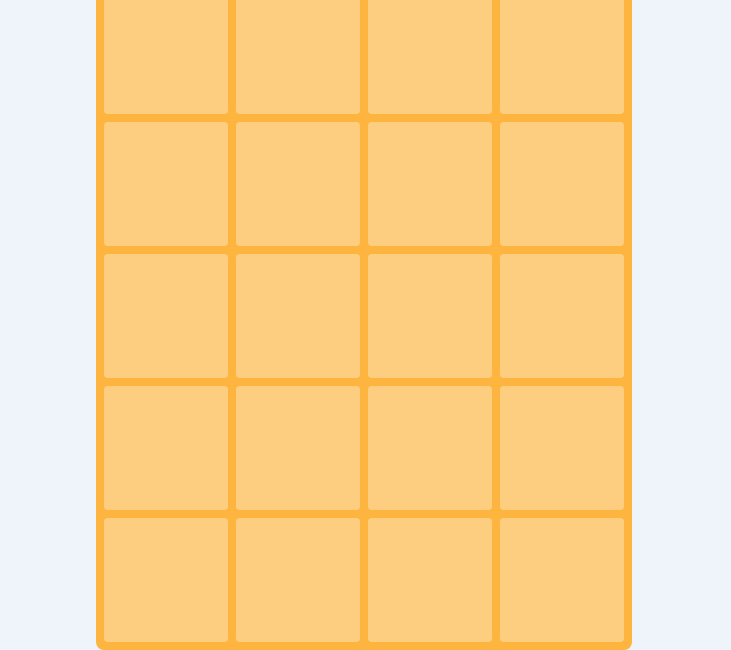
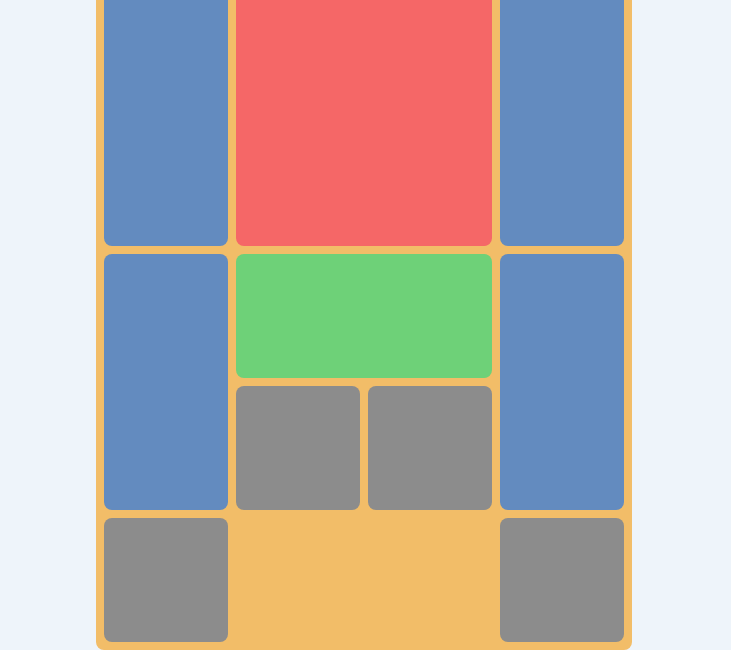
Before and after one commit to tujiaqi2002/klotski_Hua-Rong-Dao, a plain HTML site: page index.html in a window 1280 px wide. Shown: the part 150-800 px from the top of the page, without its empty margins (276-1007 px from the left). Drawn offline with Linux system fonts and the light colour scheme.

Commit message:
The pieces now can presented

```diff
--- a/Board.js
+++ b/Board.js
@@ -64,18 +64,20 @@ export default class Board {
     console.table(this.grid);
   }
 
-  createCellElements(boardElemnt) {
-    boardElemnt.style.setProperty('--grid-height', GIRD_HEIGHT);
-    boardElemnt.style.setProperty('--grid-width', GIRD_WIDTH);
-    boardElemnt.style.setProperty('--cell-size', `${CELL_SIZE}vmin`);
-    boardElemnt.style.setProperty('--cell-gap', `${CELL_GAP}vmin`);
-    const cells = [];
-    for (let i = 0; i < GIRD_HEIGHT * GIRD_WIDTH; i++) {
-      const cell = document.createElement('div');
-      cell.classList.add('cell');
-      cells.push(cell);
-      boardElemnt.append(cell);
-    }
-    return cells;
+  createBoard(boardElement) {
+    boardElement.style.setProperty('--grid-height', GIRD_HEIGHT);
+    boardElement.style.setProperty('--grid-width', GIRD_WIDTH);
+    boardElement.style.setProperty('--cell-size', `${CELL_SIZE}vmin`);
+    boardElement.style.setProperty('--cell-gap', `${CELL_GAP}vmin`);
+    // const cells = [];
+    // for (let i = 0; i < GIRD_HEIGHT * GIRD_WIDTH; i++) {
+    //   const cell = document.createElement('div');
+    //   cell.classList.add('cell');
+    //   cells.push(cell);
+    //   boardElement.append(cell);
+    // }
+    // return cells;
   }
+
+
 }
--- a/Piece.js
+++ b/Piece.js
@@ -1,9 +1,82 @@
 export default class Piece {
-  constructor(isGoal, isSingle, rowIndex, colIndex, orientation) {
+  #rowIndex;
+  #colIndex;
+
+  constructor(pieceContainer, isGoal, isSingle, rowIndex, colIndex, orientation) {
     this.isGoal = isGoal;
     this.isSingle = isSingle;
-    this.rowIndex = rowIndex;
-    this.colIndex = colIndex;
+    this.#rowIndex = rowIndex;
+    this.#colIndex = colIndex;
     this.orientation = orientation;
+    this.isClicked = false;
+    this.pieceContainer = pieceContainer;
+
+    this.pieceElement = this.createPieceElement();
+    this.pieceContainer.addEventListener('mouseup', () => mouseUpResponse(this));
+  }
+
+  createPieceElement() {
+    const pieceElement = document.createElement('div');
+    this.pieceContainer.append(pieceElement);
+    pieceElement.style.setProperty('--x', this.colIndex);
+    pieceElement.style.setProperty('--y', this.rowIndex);
+    pieceElement.addEventListener('mousemove', () => mouseMoveResponse(this));
+
+    pieceElement.addEventListener('mousedown', () => mouseDownResponse(this));
+    if (this.isSingle) {
+      pieceElement.classList.add('piece-single');
+    } else if (this.isGoal) {
+      pieceElement.classList.add('piece-goal');
+    } else if (this.orientation == 'h') {
+      pieceElement.classList.add('piece-horizontal');
+    } else if (this.orientation == 'v') {
+      pieceElement.classList.add('piece-vertical');
+    }
+    return pieceElement;
+  }
+
+  get rowIndex() {
+    return this.#rowIndex;
+  }
+
+  set rowIndex(rowIndex) {
+    this.#rowIndex = rowIndex;
+    this.pieceElement.style.setProperty('--y', rowIndex);
+  }
+
+  get colIndex() {
+    return this.#colIndex;
+  }
+
+  set colIndex(colIndex) {
+    this.#colIndex = colIndex;
+    this.pieceElement.style.setProperty('--x', colIndex);
   }
 }
+
+function mouseDownResponse(piece) {
+  // make border black
+  piece.pieceElement.style.setProperty('border', 'solid black 7px');
+  piece.clickedPositionX = event.clientX;
+  piece.clickedPositionY = event.clientY;
+  piece.isClicked = true;
+}
+
+function mouseUpResponse(piece) {
+  piece.pieceElement.style.removeProperty('border');
+}
+
+function mouseMoveResponse(piece) {
+  //   console.log(event.layerX);
+  //   console.log(event);
+  //   console.log(piece.pieceElement.getBoundingClientRect());
+  //   console.log(piece.pieceElement.getBoundingClientRect().width);
+  //   console.log(
+  //     (event.clientX - piece.clickedPositionX) / piece.pieceElement.getBoundingClientRect().width
+  //   );
+  //   console.log(event.clientX - piece.clickedPositionX);
+
+  const a = event.clientX - piece.clickedPositionX;
+  console.log(event.movementX);
+//   piece.pieceElement.style.setProperty('--dx', event.movementX);
+}
--- a/hua_rong_dao.js
+++ b/hua_rong_dao.js
@@ -6,19 +6,20 @@ const board = document.getElementById('game-board');
 const puzzlePieces = [];
 
 let puzzleTxt = '^11^v11v^<>^v22v2..2';
+
 let goalFound = false;
 for (let rowIndex = 0; rowIndex < 5; rowIndex++) {
   for (let colIndex = 0; colIndex < 4; colIndex++) {
     let char = puzzleTxt[rowIndex * 4 + colIndex];
     if (char == '^') {
-      puzzlePieces.push(new Piece(false, false, rowIndex, colIndex, 'v'));
+      puzzlePieces.push(new Piece(board, false, false, rowIndex, colIndex, 'v'));
     } else if (char == '<') {
-      puzzlePieces.push(new Piece(false, false, rowIndex, colIndex, 'h'));
+      puzzlePieces.push(new Piece(board, false, false, rowIndex, colIndex, 'h'));
     } else if (char == '2') {
-      puzzlePieces.push(new Piece(false, true, rowIndex, colIndex, null));
+      puzzlePieces.push(new Piece(board, false, true, rowIndex, colIndex, null));
     } else if (char == '1') {
       if (!goalFound) {
-        puzzlePieces.push(new Piece(true, false, rowIndex, colIndex, null));
+        puzzlePieces.push(new Piece(board, true, false, rowIndex, colIndex, null));
       }
       goalFound = true;
     }
@@ -29,5 +30,7 @@ console.log(puzzlePieces);
 
 const puzzle = new Board(puzzlePieces);
 
-puzzle.createCellElements(board);
+puzzle.createBoard(board);
 console.table(puzzle.grid);
+
+board;
--- a/hua_rong_dao.sass
+++ b/hua_rong_dao.sass
@@ -1,9 +1,10 @@
-*, *::before, *::after
+*,
+*::before,
+*::after
     box-sizing: border-box
     font-family: Arial
 
 body
-
     background-color: #eef4fa
     display: flex
     flex-direction: column
@@ -16,7 +17,7 @@ body
     position: relative
 
 #game-title
-    font-family: system-ui, -apple-system, BlinkMacSystemFont, 'Segoe UI', Roboto, Oxygen, Ubuntu, Cantarell, 'Open Sans', 'Helvetica Neue', sans-serif
+    font-family: system-ui, -apple-system, BlinkMacSystemFont, "Segoe UI", Roboto, Oxygen, Ubuntu, Cantarell, "Open Sans", "Helvetica Neue", sans-serif
     font-weight: bolder
     font-size: 12vmin
     color: #595959
@@ -25,50 +26,74 @@ body
     justify-content: space-around
     gap: 2vmin
     display: flex
-
     border-radius: 1vmin
-    font-family: system-ui, -apple-system, BlinkMacSystemFont, 'Segoe UI', Roboto, Oxygen, Ubuntu, Cantarell, 'Open Sans', 'Helvetica Neue', sans-serif
+    font-family: system-ui, -apple-system, BlinkMacSystemFont, "Segoe UI", Roboto, Oxygen, Ubuntu, Cantarell, "Open Sans", "Helvetica Neue", sans-serif
     font-weight: bolder
     font-size: 5.5vmin
     margin: 1vmin
 
-#score-section *
-    background-color: #AAA
-    color: #fcf4f4
-    border-radius: 1vmin
-    padding: 0.8vmin
+    & *
+        background-color: #AAA
+        color: #fcf4f4
+        border-radius: 1vmin
+        padding: 0.8vmin
 
 #game-board
     display: grid
-    grid-template-columns: repeat(var(--grid-size), var(--cell-size))
-    grid-template-rows: repeat(var(--grid-size), var(--cell-size))
-    background-color: #CCC
+    grid-template-columns: repeat(var(--grid-width), var(--cell-size))
+    grid-template-rows: repeat(var(--grid-height), var(--cell-size))
+    background-color: #f2bd68
     gap: var(--cell-gap)
     border-radius: 1vmin
     padding: var(--cell-gap)
     position: relative
 
-.cell
-    background-color: #AAA
-    border-radius: 1vmin
-
-.tile
+.piece
     position: absolute
     display: flex
     justify-content: center
     align-items: center
-    width: var(--cell-size)
-    height: var(--cell-size)
+
     border-radius: 1vmin
     top: calc(var(--y) * (var(--cell-size) + var(--cell-gap)) + var(--cell-gap))
-    left: calc(var(--x) * (var(--cell-size) + var(--cell-gap)) + var(--cell-gap))
+    left: calc(var(--x) * (var(--cell-size) + var(--cell-gap)) + var(--cell-gap) )
     font-weight: bold
-    background-color: hsl(0, 50%, var(--background-lightness))
-    color: hsl(0, 25%, var(--text-lightness))
+    -webkit-animation: show 200ms ease-in-out
     animation: show 200ms ease-in-out
     transition: 100ms ease-in-out
 
+.piece-single
+    @extend .piece
+    background-color: #8c8c8c
+    width: var(--cell-size)
+    height: var(--cell-size)
+
+.piece-goal
+    @extend .piece
+    background-color: #f56767
+    width: calc(2 * var(--cell-size) + var(--cell-gap))
+    height: calc(2 * var(--cell-size) + var(--cell-gap))
+
+.piece-horizontal
+    @extend .piece
+    background-color: #6ed178
+    width: calc(2 * var(--cell-size) + var(--cell-gap))
+    height: var(--cell-size)
+
+.piece-vertical
+    @extend .piece
+    background-color: #638bbf
+    width: var(--cell-size)
+    height: calc(2 * var(--cell-size) + var(--cell-gap))
+
+@-webkit-keyframes show
+  0%
+    opacity: 0.5
+    transform: scale(0)
+
 @keyframes show
     0%
-        opacity: .5
+        opacity: 0.5
         transform: scale(0)
+
+/*# sourceMappingURL=hua_rong_dao.css.map */
```
Also changed, not shown: hua_rong_dao.css, 1 other file.
